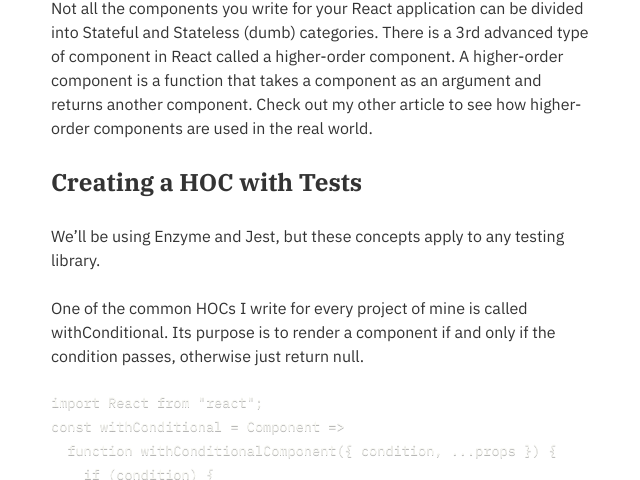
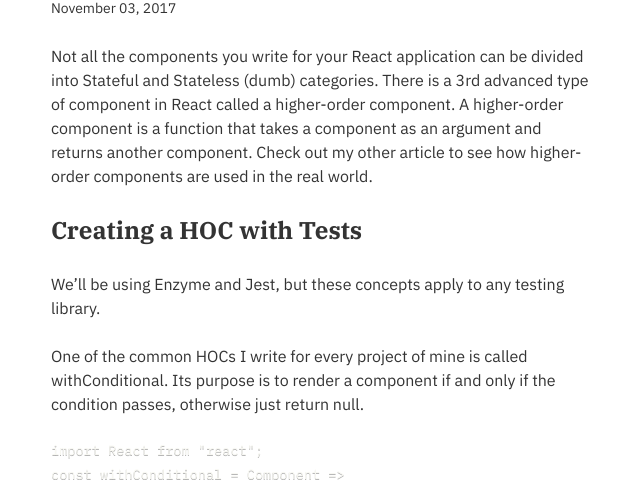
Before and after one commit to farskid/farzadyz.com, a Gatsby site: page /unit-testing-higher-order-components-in-react-using-jest-and-enzyme/ in a window 1280 px wide. Shown: the part 620-1100 px from the top of the page, without its empty margins (319-959 px from the left). Built offline with nearby package versions, Linux system fonts and the light colour scheme; Gatsby itself is replaced by a stand-in of ours; some packages are replaced by stand-ins of ours; code samples lack their colours.

Commit message:
fix bug with date on blog post page

```diff
--- a/src/templates/blog-post.js
+++ b/src/templates/blog-post.js
@@ -77,7 +77,7 @@ class BlogPostTemplate extends React.Component {
             marginTop: rhythm(-1)
           }}
         >
-          {post.frontmatter.publishedAt}
+          {post.frontmatter.date}
         </p>
         <div dangerouslySetInnerHTML={{ __html: post.html }} />
         <hr style={{ marginBottom: rhythm(1) }} />
```
